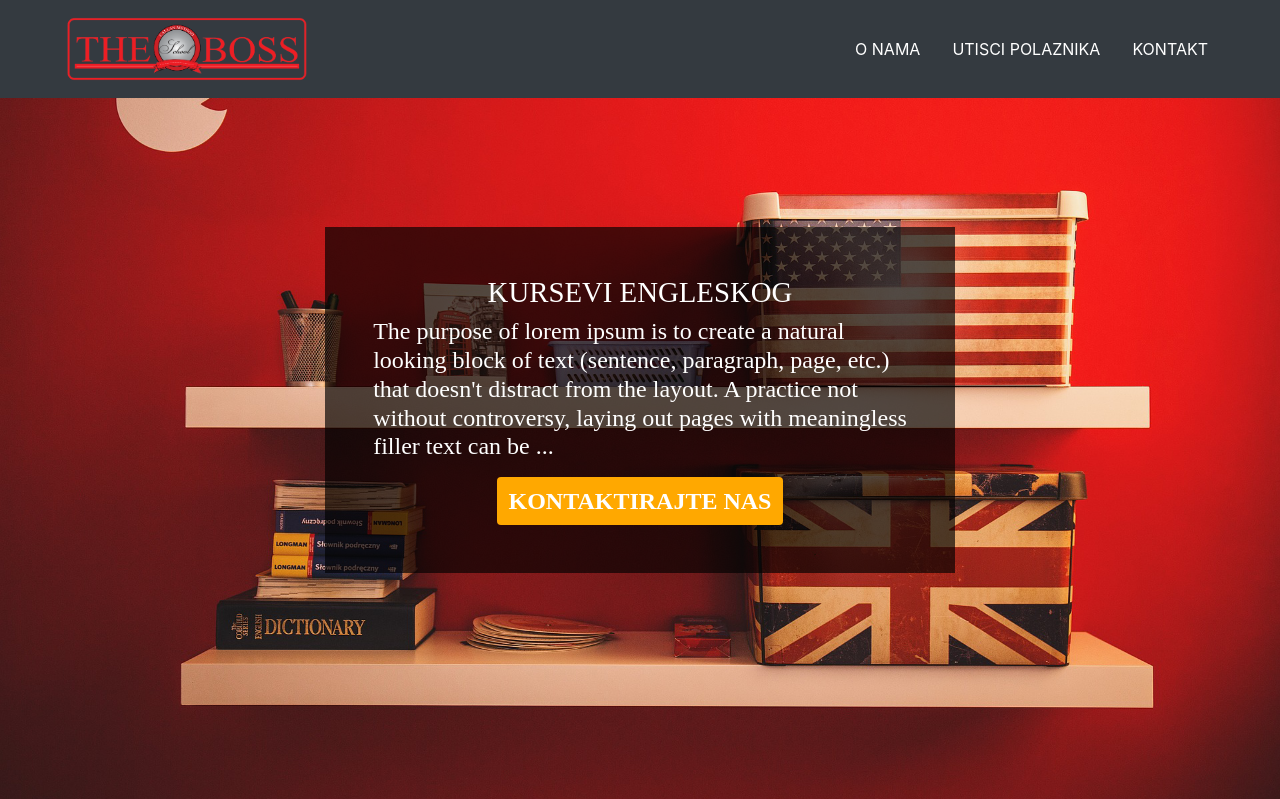
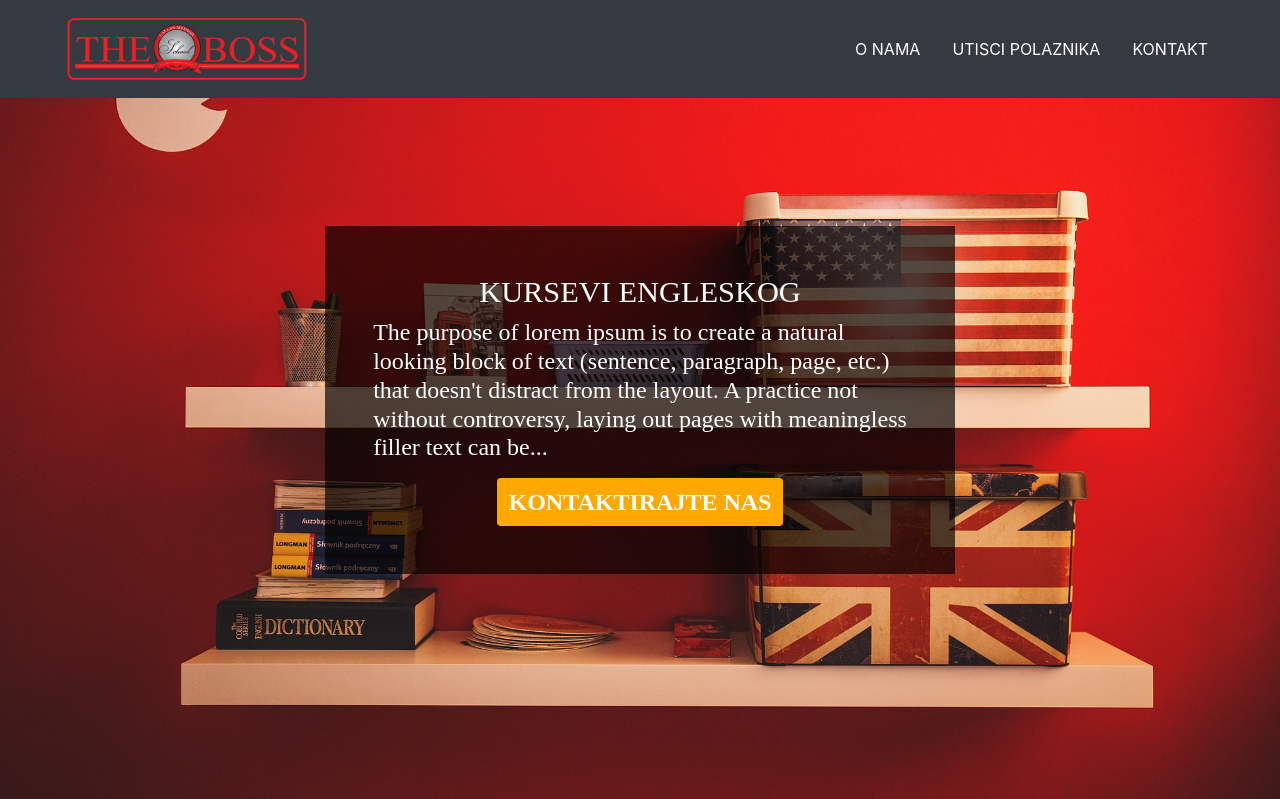
Before and after one commit to FasterThanIE/engleskizafirme, a PHP site: page / in a window 1280 px wide. Shown: the top 799 px of the page. Run offline with PHP 8.4, Linux system fonts and the light colour scheme.

Commit message:
Prepravljen naslov u headeru

```diff
--- a/css/header.css
+++ b/css/header.css
@@ -16,7 +16,7 @@ header{
 }
 
 .naslov{
-    font-size: 1.8rem;
+    font-size: 1.9rem;
     color: #ffffff;
 }
 
--- a/delovi_stranica/index/header.php
+++ b/delovi_stranica/index/header.php
@@ -9,7 +9,7 @@
             looking block of text (sentence, paragraph, page, etc.)<br>
             that doesn't distract from the layout. A practice not<br>
             without controversy, laying out pages with meaningless<br>
-                filler text can be ...</p>
+                filler text can be...</p>
 
              <div class="d-flex justify-content-center">
                   <button class="btn contact-btn">KONTAKTIRAJTE NAS</button>
```
